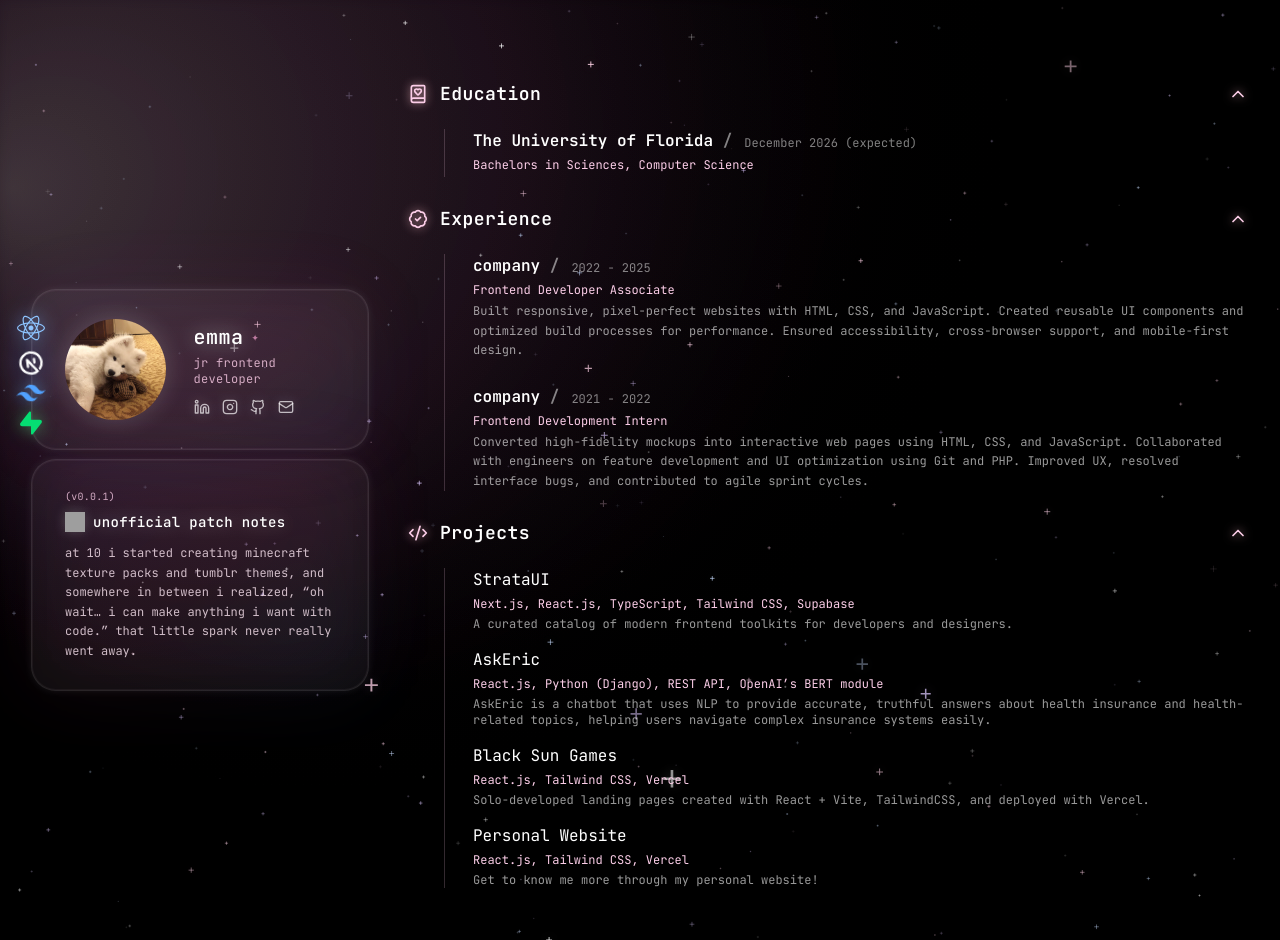
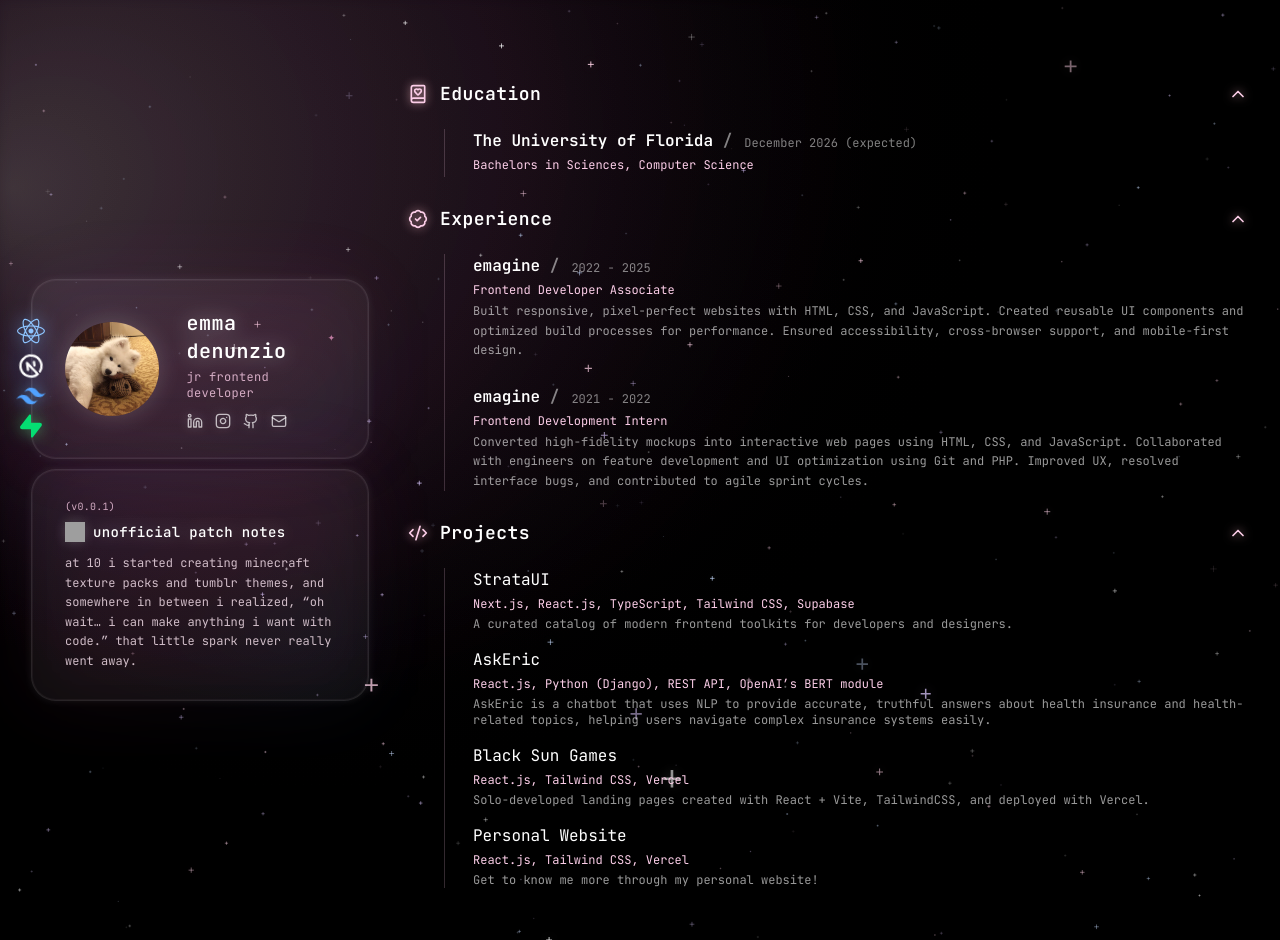
Before and after one commit to emijane/edenunz, a React (Vite) app in the folder portfolio/: page / in a window 1280 px wide. Built offline with nearby package versions, Linux system fonts and the light colour scheme; no server answers; grey boxes are pictures that could not be loaded.

Commit message:
Revert "test update"
This reverts commit 738ec78dc5ecbec4a3c222ab6099fa43229ce9b2.

```diff
--- a/portfolio/src/layout/ExperienceSection.jsx
+++ b/portfolio/src/layout/ExperienceSection.jsx
@@ -14,14 +14,14 @@ export default function ExperienceSection() {
             <div className="flex flex-col gap-6 pl-7 border-l border-pink-200/20 ml-9 text-left">
 
                 <ExperienceBlock
-                    company="company"
+                    company="emagine"
                     date="2022 - 2025"
                     role="Frontend Developer Associate"
                     description="Built responsive, pixel-perfect websites with HTML, CSS, and JavaScript. Created reusable UI components and optimized build processes for performance. Ensured accessibility, cross-browser support, and mobile-first design."
                 />
 
                 <ExperienceBlock
-                    company="company"
+                    company="emagine"
                     date="2021 - 2022"
                     role="Frontend Development Intern"
                     description="Converted high-fidelity mockups into interactive web pages using HTML, CSS, and JavaScript. Collaborated with engineers on feature development and UI optimization using Git and PHP. Improved UX, resolved interface bugs, and contributed to agile sprint cycles."
--- a/portfolio/src/layout/ProfileCard.jsx
+++ b/portfolio/src/layout/ProfileCard.jsx
@@ -41,7 +41,7 @@ export default function ProfileCard() {
                                     drop-shadow-[0_0_10px_rgba(255,255,255,0.4)]
                                 "
                             >
-                                emma
+                                emma denunzio
                             </h1>
 
                             <span className="text-pink-300 text-xs animate-pulse-slow">
```
